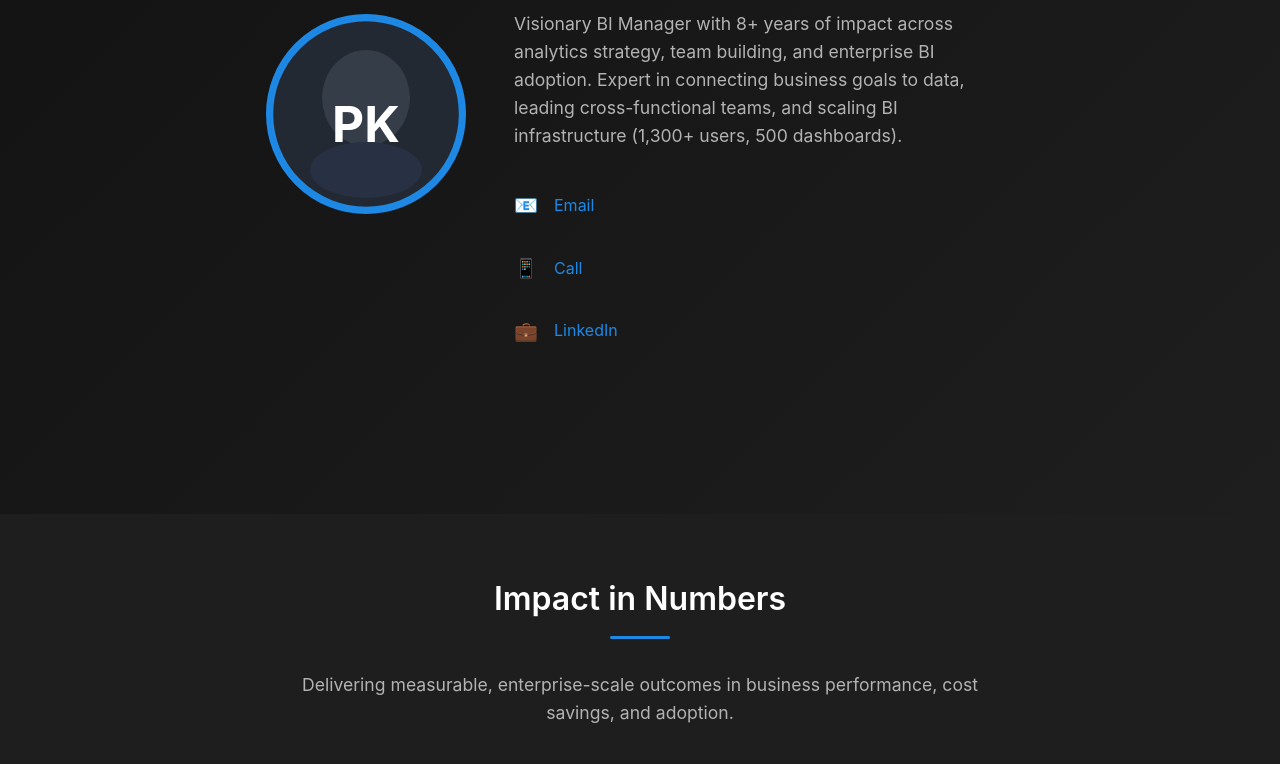
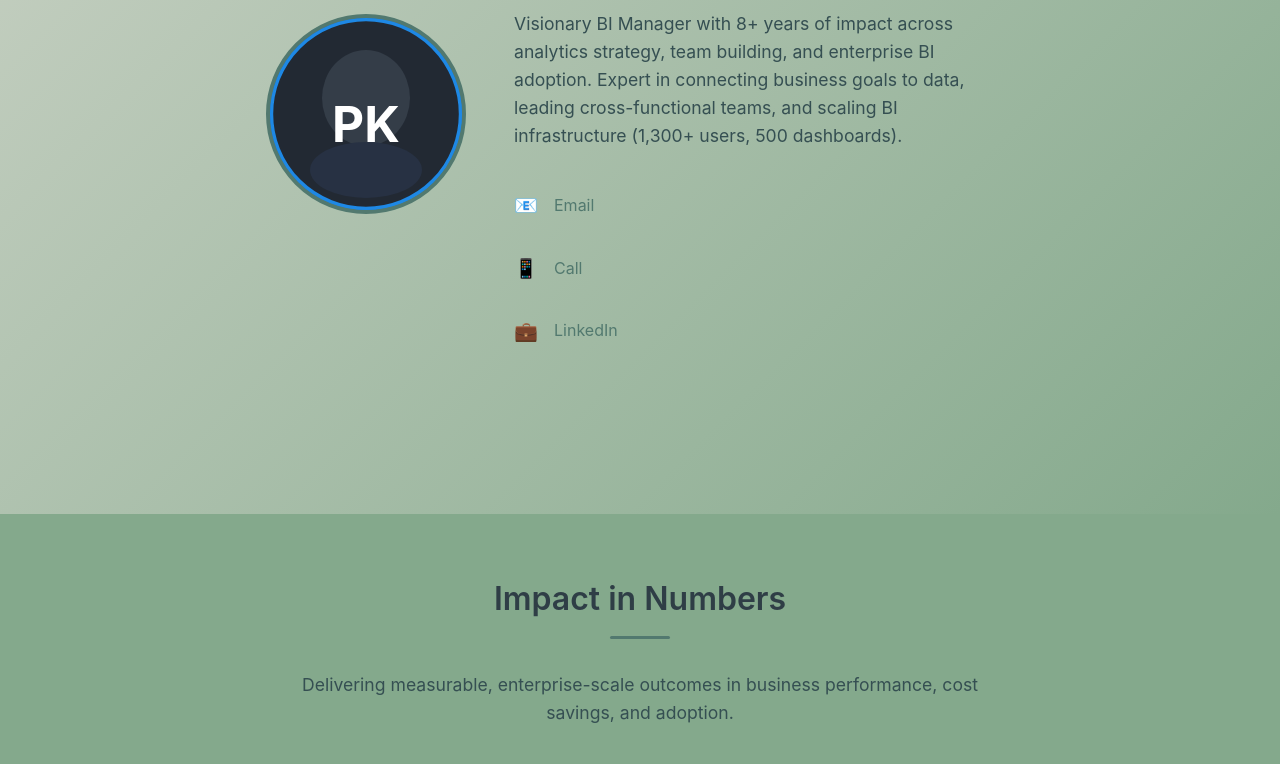
Before and after one commit to prestonaakeeling/prestonaakeeling.github.io, a plain HTML site: page index.html in a window 1280 px wide. Shown: the part 286-1050 px from the top of the page. Drawn offline with Linux system fonts and the light colour scheme.

Commit message:
updating color scheme

```diff
--- a/styles.css
+++ b/styles.css
@@ -1,17 +1,20 @@
-
-/* CSS Custom Properties for Theme Management */
 :root {
-    --background-color: #121212;
-    --surface-color: #1e1e1e;
-    --surface-variant: #2d2d2d;
-    --accent-color: #1e88e5;
-    --accent-hover: #1976d2;
-    --text-primary: #ffffff;
-    --text-secondary: #b3b3b3;
-    --text-muted: #888888;
-    --border-color: #333333;
-    --success-color: #4caf50;
-    --warning-color: #ff9800;
+    --ash-gray: #cad2c5ff;
+    --cambridge-blue: #84a98cff;
+    --hookers-green: #52796fff;
+    --dark-slate-gray: #354f52ff;
+    --charcoal: #2f3e46ff;
+    --background-color: var(--ash-gray);
+    --surface-color: var(--cambridge-blue);
+    --surface-variant: var(--ash-gray);
+    --accent-color: var(--hookers-green);
+    --accent-hover: var(--dark-slate-gray);
+    --text-primary: var(--charcoal);
+    --text-secondary: var(--dark-slate-gray);
+    --text-muted: var(--cambridge-blue);
+    --border-color: var(--dark-slate-gray);
+    --success-color: #009473;
+    --warning-color: #ffa500;
 
     /* Typography */
     --font-family: -apple-system, BlinkMacSystemFont, 'Segoe UI', Roboto, Oxygen, Ubuntu, Cantarell, sans-serif;
@@ -32,7 +35,6 @@
     --transition-slow: 0.6s ease;
 }
 
-/* Reset and Base Styles */
 * {
     margin: 0;
     padding: 0;
@@ -52,14 +54,12 @@ body {
     overflow-x: hidden;
 }
 
-/* Container and Layout */
 .container {
     max-width: 1200px;
     margin: 0 auto;
     padding: 0 var(--spacing-md);
 }
 
-/* Typography */
 h1, h2, h3, h4, h5, h6 {
     font-weight: 600;
     line-height: 1.3;
@@ -86,7 +86,6 @@ a:hover {
     color: var(--accent-hover);
 }
 
-/* Section Styles */
 section {
     padding: var(--spacing-xxl) 0;
 }
@@ -118,7 +117,6 @@ section {
     margin-right: auto;
 }
 
-/* Hero Section */
 .hero-section {
     min-height: 100vh;
     display: flex;
@@ -201,7 +199,6 @@ section {
     text-align: center;
 }
 
-/* Summary Section */
 .summary-section {
     background-color: var(--surface-color);
 }
@@ -217,7 +214,6 @@ section {
     margin-bottom: var(--spacing-md);
 }
 
-/* Experience Section */
 .experience-timeline {
     max-width: 900px;
     margin: 0 auto;
@@ -234,7 +230,7 @@ section {
 
 .experience-item:hover {
     transform: translateY(-5px);
-    box-shadow: 0 10px 30px rgba(30, 136, 229, 0.1);
+    box-shadow: 0 10px 30px rgba(82, 121, 111, 0.1);
 }
 
 .experience-header {
@@ -285,7 +281,6 @@ section {
     font-size: 0.8rem;
 }
 
-/* Skills Section */
 .skills-section {
     background-color: var(--surface-color);
 }
@@ -347,7 +342,7 @@ section {
 
 .skill-pill:hover {
     transform: scale(1.05) translateY(-2px);
-    box-shadow: 0 5px 15px rgba(30, 136, 229, 0.3);
+    box-shadow: 0 5px 15px rgba(82, 121, 111, 0.3);
 }
 
 .skill-pill.primary:hover {
@@ -360,7 +355,6 @@ section {
     border-color: var(--accent-color);
 }
 
-/* Projects Section */
 .projects-grid {
     display: grid;
     grid-template-columns: repeat(auto-fit, minmax(350px, 1fr));
@@ -378,7 +372,7 @@ section {
 
 .project-card:hover {
     transform: translateY(-8px) scale(1.02);
-    box-shadow: 0 15px 40px rgba(30, 136, 229, 0.15);
+    box-shadow: 0 15px 40px rgba(82, 121, 111, 0.15);
     border-color: var(--accent-color);
 }
 
@@ -456,7 +450,6 @@ section {
     border: 1px solid var(--border-color);
 }
 
-/* Contact Section */
 .contact-section {
     background: var(--surface-color);
 }
@@ -524,10 +517,9 @@ section {
 .cta-button:hover {
     background: var(--accent-hover);
     transform: translateY(-3px) scale(1.05);
-    box-shadow: 0 10px 25px rgba(30, 136, 229, 0.3);
+    box-shadow: 0 10px 25px rgba(82, 121, 111, 0.3);
 }
 
-/* Footer */
 .site-footer {
     background: var(--background-color);
     padding: var(--spacing-lg) 0;
@@ -540,7 +532,6 @@ section {
     margin: 0;
 }
 
-/* Animation Classes */
 .fade-in {
     opacity: 0;
     transform: translateY(30px);
@@ -552,7 +543,6 @@ section {
     transform: translateY(0);
 }
 
-/* Responsive Design */
 @media (max-width: 768px) {
     :root {
         --spacing-xxl: 2rem;
@@ -645,7 +635,6 @@ section {
     }
 }
 
-/* High contrast mode support */
 @media (prefers-contrast: high) {
     :root {
         --background-color: #000000;
@@ -656,7 +645,6 @@ section {
     }
 }
 
-/* Reduced motion support */
 @media (prefers-reduced-motion: reduce) {
     * {
         animation-duration: 0.01ms !important;
```
